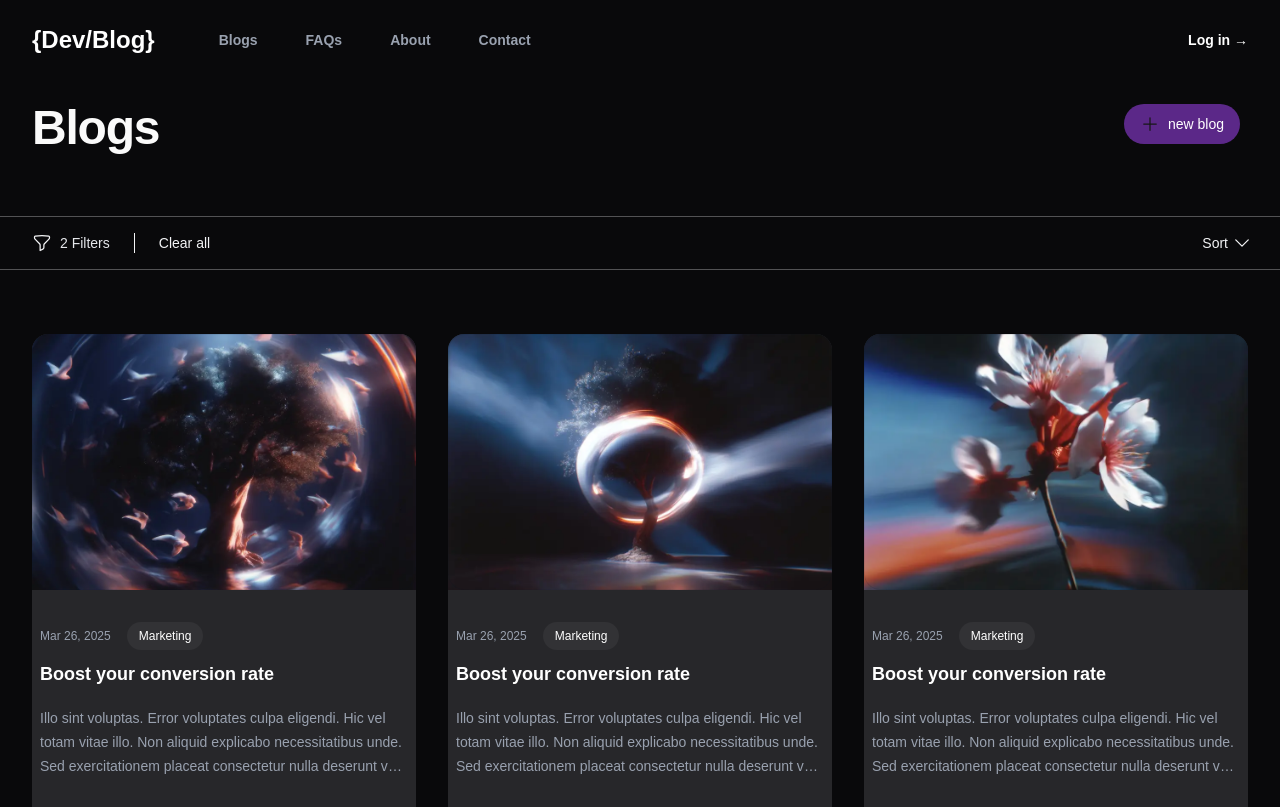
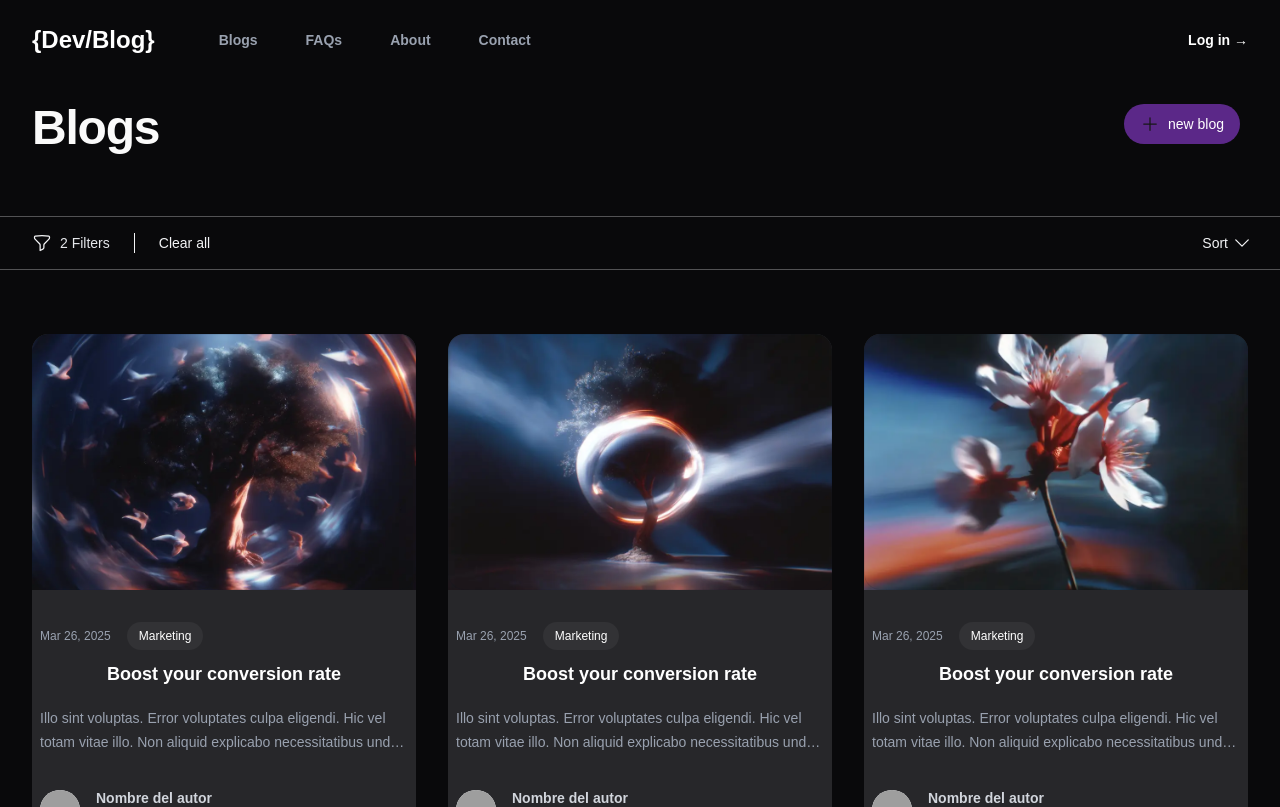
Before and after one commit to restoker/Devtalles_Blog_Qwerty_Team_Frontend, a Next.js app: page /blogs in a window 1280 px wide. Shown: the top 807 px of the page. Built offline with nearby package versions, Linux system fonts and the light colour scheme; grey boxes are pictures that could not be loaded.

Commit message:
link to current blog added

```diff
--- a/src/app/(Home)/blogs/page.tsx
+++ b/src/app/(Home)/blogs/page.tsx
@@ -397,16 +397,17 @@ export default function Blogs() {
                         </h2>
                         <div className="mx-auto mt-16 grid max-w-2xl grid-cols-1 gap-x-8 gap-y-20 lg:mx-0 lg:max-w-none lg:grid-cols-3">
                             {posts.map((post) => (
-                                <article key={post.id} className="flex flex-col items-start justify-between bg-zinc-800 rounded-2xl">
-                                    <div className="relative w-full">
+                                <Link href={`/blogs/${post.id}`} key={post.id}>
+                                    <article key={post.id} className="flex flex-col items-start justify-between bg-zinc-800 rounded-2xl group">
+                                        <div className="relative w-full overflow-hidden rounded-t-2xl">
                                             <img
                                                 alt=""
                                                 src={post.imageUrl}
-                                            className="aspect-video w-full rounded-t-2xl bg-gray-100 object-cover sm:aspect-2/1 lg:aspect-3/2"
+                                                className="aspect-video w-full rounded-t-2xl bg-gray-100 object-cover sm:aspect-2/1 lg:aspect-3/2 group-hover:scale-105 transition-all duration-500 hover:blur-sm"
                                             />
                                             <div className="absolute inset-0 rounded-2xl ring-1 ring-gray-900/10 ring-inset" />
                                         </div>
-                                    <div className="max-w-xl px-2 pb-2">
+                                        <div className="w-full px-2 pb-2">
                                             <div className="mt-8 flex items-center gap-x-4 text-xs">
                                                 <time dateTime={post.datetime} className="text-gray-400">
                                                     {post.date}
@@ -418,14 +419,14 @@ export default function Blogs() {
                                                     {post.category.title}
                                                 </a>
                                             </div>
-                                        <div className="group relative">
+                                            <div className="group relative flex justify-center w-full flex-col items-center">
                                                 <h3 className="mt-3 text-lg/6 font-semibold text-white group-hover:text-gray-100">
                                                     <a href={post.href}>
                                                         <span className="absolute inset-0" />
                                                         {post.title}
                                                     </a>
                                                 </h3>
-                                            <p className="mt-5 line-clamp-3 text-sm/6 text-gray-400">{post.description}</p>
+                                                <p className="mt-5 line-clamp-2 text-sm/6 text-gray-400">{post.description}</p>
                                             </div>
                                             <div className="relative mt-8 flex items-center gap-x-4">
                                                 <img alt="" src={post.author.imageUrl} className="size-10 rounded-full bg-gray-100" />
@@ -441,6 +442,7 @@ export default function Blogs() {
                                             </div>
                                         </div>
                                     </article>
+                                </Link>
                             ))}
                         </div>
                     </section>
```
Lines whose indentation alone changed are shown as unchanged.
